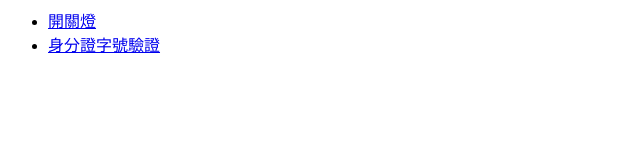
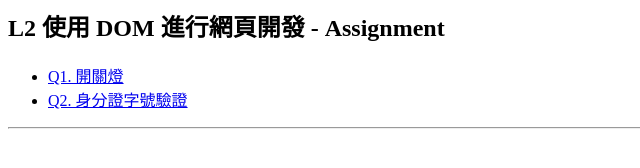
Before and after one commit to proofliu/javascript-assignment, a plain HTML site: page index.html in a window 1280 px wide. Shown: the whole page, without its empty margins (0-640 px from the left). Drawn offline with Linux system fonts and the light colour scheme.

Commit message:
reorganize folder structure

```diff
--- a/index.html
+++ b/index.html
@@ -1,4 +1,7 @@
+<h2>L2 使用 DOM 進行網頁開發 - Assignment</h2>
 <ul>
-  <li><a href="./turn_on_off_light.html">開關燈</a></li>
-  <li><a href="./validate_nric.html">身分證字號驗證</a></li>
+  <li><a href="./L2/L2_Q1.html">Q1. 開關燈</a></li>
+  <li><a href="./L2/L2_Q2.html">Q2. 身分證字號驗證</a></li>
 </ul>
+
+<hr/>
```
Also changed, not shown: L2/L2_Q1.html (renamed from turn_on_off_light.html, +1 -1 lines), L2/L2_Q2.html (renamed from validate_nric.html, +1 -1 lines), L2/img/off.jpg (renamed from img/off.jpg), L2/img/on.jpg (renamed from img/on.jpg), L2/js/L2_Q1.js (renamed from js/turn_on_off_light.js), L2/js/L2_Q2.js (renamed from js/validate_nric.js).
